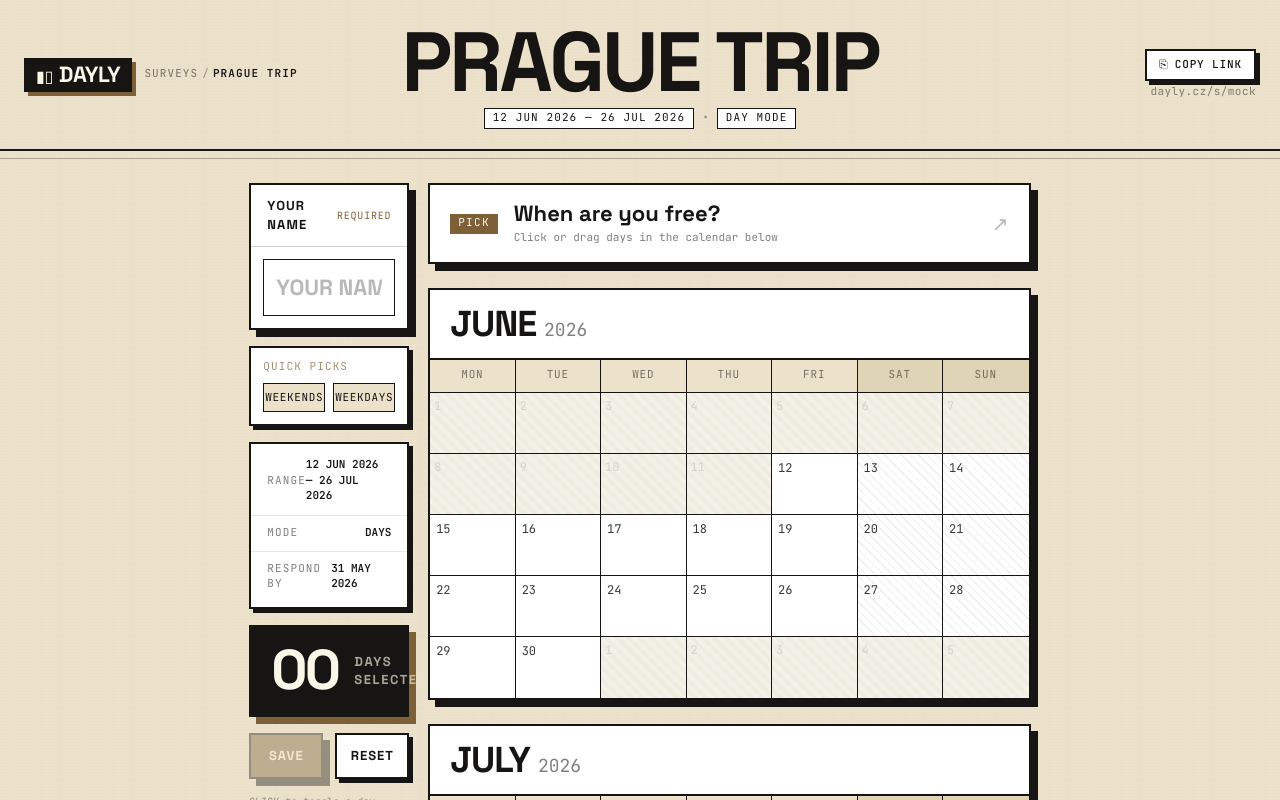
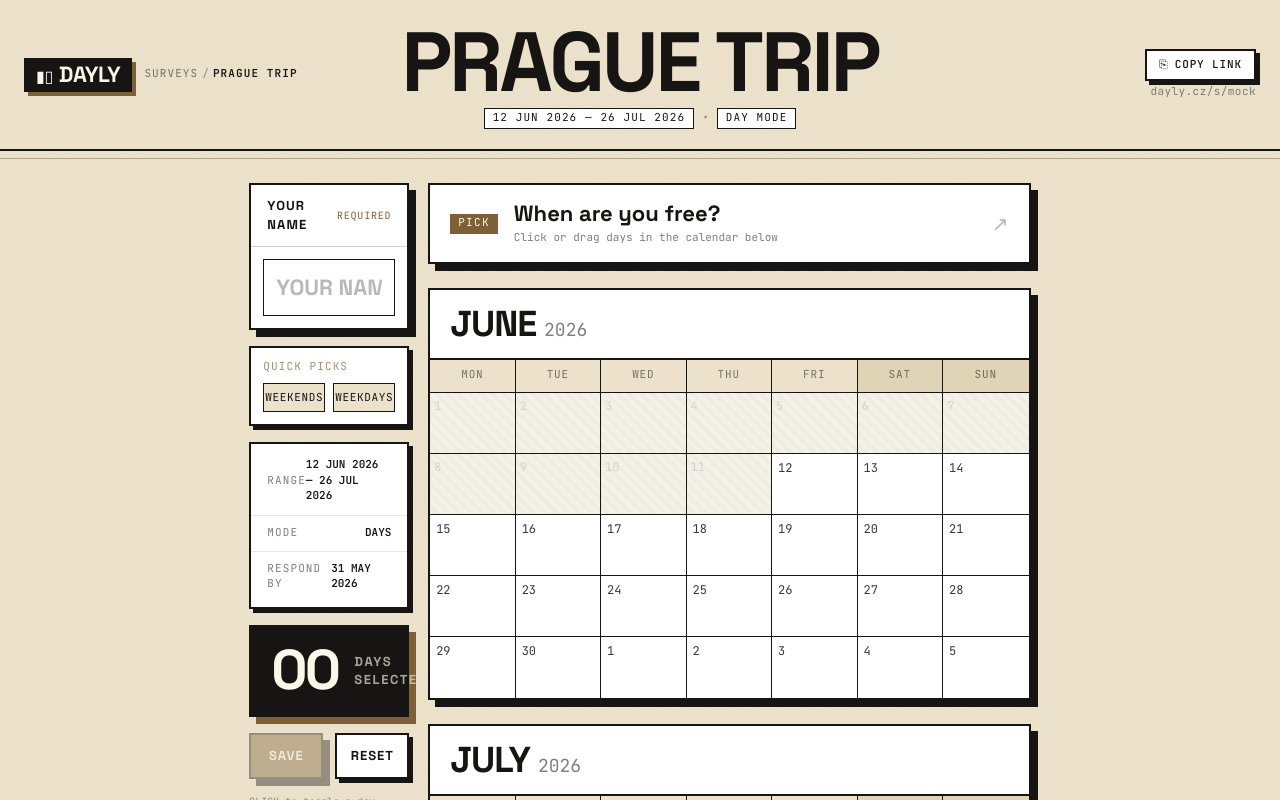
Before and after one commit to jonaszmielke/dayly, a Next.js app: page /m/1/respond in a window 1280 px wide. Shown: the top 800 px of the page. Built offline with nearby package versions, Linux system fonts and the light colour scheme.

Commit message:
Calendar hover spill

```diff
--- a/src/app/m/[shortId]/(summary)/page.tsx
+++ b/src/app/m/[shortId]/(summary)/page.tsx
@@ -1,5 +1,6 @@
 'use client'
 
+import { MeetingFooter } from '../_components/Footer'
 import { useResponses } from './_hooks/useResponses'
 import { HeatLegend } from '@/components/calendar/HeatLegend'
 import { MonthGrid } from '@/components/calendar/MonthGrid'
@@ -15,8 +16,7 @@ import {
 } from '@/lib/dates'
 import { MOCK_MEETING } from '@/lib/mock'
 import { cn } from '@/lib/utils'
-import { useMemo, useState } from 'react'
-import { MeetingFooter } from '../_components/Footer'
+import { useCallback, useMemo, useState } from 'react'
 
 const meeting = MOCK_MEETING
 const rangeStart = ymd(meeting.startDate)
@@ -25,6 +25,10 @@ const rangeEnd = ymd(meeting.endDate)
 const SummaryPage = () => {
     const { responses } = useResponses()
     const [selectedPersonId, setSelectedPersonId] = useState<number | null>(null)
+    const [hoveredDate, setHoveredDate] = useState<string | null>(null)
+
+    const handleCellEnter = useCallback((iso: string) => setHoveredDate(iso), [])
+    const handleCellLeave = useCallback(() => setHoveredDate(null), [])
 
     const people = useMemo(
         () =>
@@ -75,7 +79,9 @@ const SummaryPage = () => {
                         </span>
                     </div>
                     <div className="px-4 py-2.5 font-mono text-[10.5px] uppercase tracking-[0.04em] text-ink/55 border-b border-ink/10">
-                        {selectedPersonId !== null ? 'CLICK SAME NAME TO CLEAR' : 'CLICK A NAME TO ISOLATE'}
+                        {selectedPersonId !== null
+                            ? 'CLICK SAME NAME TO CLEAR'
+                            : 'CLICK A NAME TO ISOLATE'}
                     </div>
                     <div>
                         {people.map((p, i) => (
@@ -112,10 +118,9 @@ const SummaryPage = () => {
                     </div>
                     {selectedPersonId !== null && (
                         <div className="p-3 border-t border-ink/20 flex flex-col gap-2">
-                            <button
-                                className="w-full py-2.5 px-3 bg-ink text-paper-2 border-brutal shadow-brutal-mocha-sm font-sans text-[12px] font-bold uppercase tracking-[0.08em] press-effect-mocha"
-                            >
-                                ✎ Edit {people.find((p) => p.id === selectedPersonId)?.name}&apos;s availability
+                            <button className="w-full py-2.5 px-3 bg-ink text-paper-2 border-brutal shadow-brutal-mocha-sm font-sans text-[12px] font-bold uppercase tracking-[0.08em] press-effect-mocha">
+                                ✎ Edit {people.find((p) => p.id === selectedPersonId)?.name}&apos;s
+                                availability
                             </button>
                             <button
                                 onClick={() => setSelectedPersonId(null)}
@@ -149,21 +154,24 @@ const SummaryPage = () => {
                             {selectedPersonId !== null ? (
                                 <>
                                     <div className="font-sans text-[22px] font-bold leading-tight uppercase">
-                                        {people.find((p) => p.id === selectedPersonId)?.name} is available
+                                        {people.find((p) => p.id === selectedPersonId)?.name} is
+                                        available
                                     </div>
                                     <div className="font-mono text-[11px] text-ink/60 mt-0.5 uppercase tracking-[0.08em]">
-                                        {people.find((p) => p.id === selectedPersonId)?.daysCount} DAYS SELECTED
+                                        {people.find((p) => p.id === selectedPersonId)?.daysCount}{' '}
+                                        DAYS SELECTED
                                     </div>
                                 </>
                             ) : (
                                 <>
                                     <div className="font-sans text-[22px] font-bold leading-tight">
-                                        {formatDateLong(best.range![0])} — {formatDateLong(best.range![1])}
+                                        {formatDateLong(best.range![0])} —{' '}
+                                        {formatDateLong(best.range![1])}
                                     </div>
                                     <div className="font-mono text-[11px] text-ink/60 mt-0.5">
                                         ALL {best.max}/{responses.length} FREE ·{' '}
-                                        {daysBetweenInclusive(best.range![0], best.range![1])} CONSECUTIVE
-                                        DAYS
+                                        {daysBetweenInclusive(best.range![0], best.range![1])}{' '}
+                                        CONSECUTIVE DAYS
                                     </div>
                                 </>
                             )}
@@ -206,6 +214,9 @@ const SummaryPage = () => {
                                     inRange={inRange}
                                     people={people}
                                     selectedPersonId={selectedPersonId}
+                                    isHovered={hoveredDate === cell.date}
+                                    onMouseEnter={handleCellEnter}
+                                    onMouseLeave={handleCellLeave}
                                 />
                             )}
                         />
--- a/src/app/m/[shortId]/respond/page.tsx
+++ b/src/app/m/[shortId]/respond/page.tsx
@@ -22,6 +22,7 @@ const RespondPage = () => {
     const [selected, setSelected] = useState<Set<string>>(new Set())
     const [dragging, setDragging] = useState<'add' | 'remove' | null>(null)
     const [anchor, setAnchor] = useState<string | null>(null)
+    const [hoveredDate, setHoveredDate] = useState<string | null>(null)
     const [saveState, setSaveState] = useState<SaveState>('idle')
 
     const displayMonths = getDisplayMonths(rangeStart, rangeEnd)
@@ -62,6 +63,7 @@ const RespondPage = () => {
 
     const handleMouseEnter = useCallback(
         (iso: string) => {
+            setHoveredDate(iso)
             if (!dragging) return
             setSelected((prev) => {
                 const next = new Set(prev)
@@ -72,6 +74,10 @@ const RespondPage = () => {
         },
         [dragging]
     )
+
+    const handleMouseLeave = useCallback(() => {
+        setHoveredDate(null)
+    }, [])
 
     useEffect(() => {
         const onUp = () => setDragging(null)
@@ -260,8 +266,10 @@ const RespondPage = () => {
                                 cell={cell}
                                 inRange={inRange}
                                 selected={selected.has(cell.date)}
+                                isHovered={hoveredDate === cell.date}
                                 onMouseDown={handleMouseDown}
                                 onMouseEnter={handleMouseEnter}
+                                onMouseLeave={handleMouseLeave}
                             />
                         )}
                     />
--- a/src/components/calendar/RespondCell.tsx
+++ b/src/components/calendar/RespondCell.tsx
@@ -2,32 +2,33 @@
 
 import { GridCell } from '@/lib/dates'
 import { cn } from '@/lib/utils'
-import { isWeekend } from '@/utils/isWeekend'
 
 type RespondCellProps = {
     cell: GridCell
     inRange: boolean
     selected: boolean
+    isHovered: boolean
     onMouseDown: (iso: string, shiftKey: boolean) => void
     onMouseEnter: (iso: string) => void
+    onMouseLeave: () => void
 }
 
 export const RespondCell = ({
     cell,
     inRange,
     selected,
+    isHovered,
     onMouseDown,
     onMouseEnter,
+    onMouseLeave,
 }: RespondCellProps) => {
-    if (!inRange || !cell.inMonth) {
+    if (!inRange) {
         return (
             <div className="relative bg-hatch opacity-40 p-1" style={{ height: '100%' }}>
                 <span className="font-mono text-[12px] text-ink/35">{cell.dom}</span>
             </div>
         )
     }
-
-    const weekend = isWeekend(cell.date)
 
     return (
         <div
@@ -41,25 +42,11 @@ export const RespondCell = ({
             }}
             onMouseDown={(e) => onMouseDown(cell.date, e.shiftKey)}
             onMouseEnter={() => onMouseEnter(cell.date)}
+            onMouseLeave={onMouseLeave}
         >
-            {/* Weekend hatch when unselected */}
-            {weekend && !selected && (
-                <div
-                    className="absolute inset-0 pointer-events-none opacity-[0.07]"
-                    style={{
-                        backgroundImage:
-                            'repeating-linear-gradient(45deg,#161514,#161514 1px,transparent 1px,transparent 6px)',
-                    }}
-                />
+            {isHovered && (
+                <div className="absolute inset-0 pointer-events-none shadow-[inset_0_0_0_2px_#161514] z-0" />
             )}
-
-            {/* Hover inset ring (CSS via group hover) */}
-            <div
-                className={cn(
-                    'absolute inset-0 pointer-events-none transition-all',
-                    !selected && 'hover-ring'
-                )}
-            />
 
             <span className="font-mono text-[12px] opacity-85 relative z-10">{cell.dom}</span>
 
--- a/src/components/calendar/SummaryCell.tsx
+++ b/src/components/calendar/SummaryCell.tsx
@@ -18,12 +18,23 @@ type SummaryCellProps = {
     inRange: boolean
     people: Person[]
     selectedPersonId: number | null
+    isHovered: boolean
+    onMouseEnter: (iso: string) => void
+    onMouseLeave: () => void
 }
 
-export const SummaryCell = ({ cell, inRange, people, selectedPersonId }: SummaryCellProps) => {
+export const SummaryCell = ({
+    cell,
+    inRange,
+    people,
+    selectedPersonId,
+    isHovered,
+    onMouseEnter,
+    onMouseLeave,
+}: SummaryCellProps) => {
     const [hoverPos, setHoverPos] = useState<{ x: number; y: number } | null>(null)
 
-    if (!inRange || !cell.inMonth) {
+    if (!inRange) {
         return (
             <div
                 className={cn('relative flex items-start justify-start p-1', 'bg-hatch opacity-40')}
@@ -66,10 +77,16 @@ export const SummaryCell = ({ cell, inRange, people, selectedPersonId }: Summary
                     height: '100%',
                     backgroundColor: heat,
                     color: fg,
-                    boxShadow: hoverPos ? `inset 0 0 0 3px #161514` : undefined,
+                    boxShadow: isHovered ? `inset 0 0 0 3px #161514` : undefined,
                 }}
-                onMouseEnter={(e) => setHoverPos({ x: e.clientX, y: e.clientY })}
-                onMouseLeave={() => setHoverPos(null)}
+                onMouseEnter={(e) => {
+                    setHoverPos({ x: e.clientX, y: e.clientY })
+                    onMouseEnter(cell.date)
+                }}
+                onMouseLeave={() => {
+                    setHoverPos(null)
+                    onMouseLeave()
+                }}
             >
                 {/* Weekend diagonal hatch overlay */}
                 {weekend && (
```
